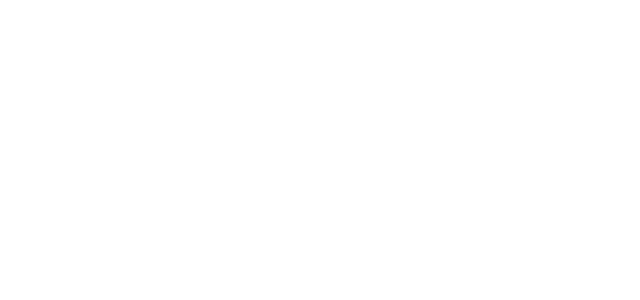
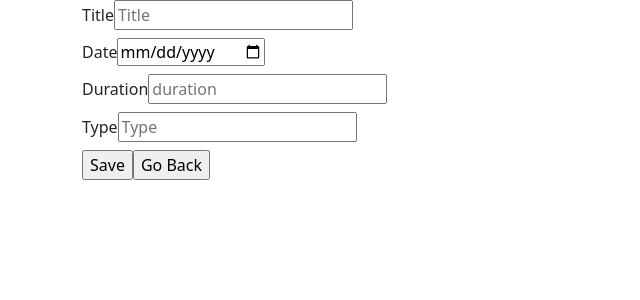
Before and after one commit to bmnazmussakib/client-task-manager, a React (Create React App) app: page /addTask in a window 1280 px wide. Before the commit this address had no page. Shown: the top 300 px of the page, without its empty margins (0-640 px from the left). Built offline with nearby package versions, Linux system fonts and the light colour scheme.

Commit message:
Data Create Read and Delete from UI done

```diff
--- a/src/App.js
+++ b/src/App.js
@@ -3,6 +3,8 @@ import { ToastContainer, toast } from 'react-toastify';
 import 'react-toastify/dist/ReactToastify.css';
 import { BrowserRouter, Routes, Route } from "react-router-dom";
 import Home from './Component/Home/Home';
+import AddEditTask from './Component/AddEditTask/AddEditTask';
+import UpdateTask from './Component/UpdtaeTask/UpdateTask';
 
 function App() {
   return (
@@ -10,6 +12,8 @@ function App() {
       <ToastContainer />
       <Routes>
         <Route path="/" element={<Home />} />
+        <Route path="/addTask" element={<AddEditTask/>} />
+        <Route path="/update/:id" element={<AddEditTask/>} />
       </Routes>
     </BrowserRouter>
   );
--- /dev/null
+++ b/src/Component/AddEditTask/AddEditTask.js
@@ -0,0 +1,84 @@
+import axios from 'axios';
+import React, { useState } from 'react';
+import { Container } from 'react-bootstrap';
+import { Link, useNavigate } from 'react-router-dom';
+import { toast } from 'react-toastify';
+
+
+const initialState = {
+    title: '',
+    date: '',
+    duration: '',
+    type: ''
+
+};
+
+
+const AddEditTask = () => {
+
+    const [state, setState] = useState(initialState);
+
+    const { title, date, duration, type } = state;
+
+    const navigate = useNavigate();
+
+    const handleSubmit = (e) => {
+        e.preventDefault();
+        if (!title || !date || !duration || !type) {
+            toast.error("Please provide the value of input")
+        } else {
+            axios.post('http://localhost:8080/postTask', {
+                title,
+                date,
+                duration,
+                type
+            })
+                .then(() => {
+                    setState({ title: "", date: "", duration: "", type: "" })
+                })
+                .catch((err) => { toast.error(err.response.data) });
+            toast.success("Task added successfully");
+            setTimeout(() => navigate('/'), 500)
+        }
+    }
+
+
+    const handleChange = (e) => {
+        const { name, value } = e.target;
+        setState({...state, [name]: value})
+    }
+
+
+    return (
+        <div>
+            <Container>
+                <form action="" className='m-auto' onSubmit={handleSubmit}>
+                    <div className="mb-2">
+                        <label htmlFor="title">Title</label>
+                        <input type="text" id="title" name="title" placeholder="Title" value={title} onChange={handleChange} />
+                    </div>
+                    <div className="mb-2">
+                        <label htmlFor="title">Date</label>
+                        <input type="date" id="date" name="date" onChange={handleChange} />
+                    </div>
+                    <div className="mb-2">
+                        <label htmlFor="title">Duration</label>
+                        <input type="number" id="duration" name="duration" placeholder="duration" value={duration} onChange={handleChange} />
+                    </div>
+                    <div className="mb-2">
+                        <label htmlFor="title">Type</label>
+                        <input type="text" id="type" name="type" placeholder="Type" value={type} onChange={handleChange} />
+                    </div>
+
+                    <input type="submit" value="Save" />
+                    <Link to="/">
+                        <input type="button" value="Go Back" />
+                    </Link>
+                </form>
+
+            </Container>
+        </div>
+    );
+};
+
+export default AddEditTask;
--- a/src/Component/Home/Home.js
+++ b/src/Component/Home/Home.js
@@ -2,6 +2,7 @@ import axios from 'axios';
 import React, { useEffect, useState } from 'react';
 import { Container, Button } from 'react-bootstrap';
 import { Link } from 'react-router-dom';
+import { toast } from 'react-toastify';
 
 const Home = () => {
     const [data, setData] = useState([]);
@@ -16,9 +17,20 @@ const Home = () => {
     }, [])
 
 
+    const handleDelete = (id) => {
+        if (window.confirm('Are you sure you want to delete this task?')) {
+            axios.delete(`http://localhost:8080/delete/${id}`);
+            toast.success("Task Deleted successfully");
+            setTimeout(() => loadData(), 500);
+        }
+    }
+
     return (
         <div>
             <Container>
+                <Link to="/addTask">
+                    <button className="btn btn-info text-white">Add New Task</button>
+                </Link>
                 <table className="table table-hover">
                     <thead>
                         <tr className="" >
@@ -46,7 +58,7 @@ const Home = () => {
                                                 <Button className="btn btn-warning">Update</Button>
                                             </Link>
 
-                                            <Button className="btn btn-danger">Delete</Button>
+                                            <Button className="btn btn-danger" onClick={() => handleDelete(task.id)}>Delete</Button>
                                         </td>
                                     </tr>
                                 )
--- /dev/null
+++ b/src/Component/UpdtaeTask/UpdateTask.js
@@ -0,0 +1,38 @@
+import React from 'react';
+import { Container } from 'react-bootstrap';
+
+const UpdateTask = () => {
+    return (
+        <div>
+            <h1>Edit Data</h1>
+            {/* <Container>
+                <form action="" className='m-auto' onSubmit={handleSubmit}>
+                    <div className="mb-2">
+                        <label htmlFor="title">Title</label>
+                        <input type="text" id="title" name="title" placeholder="Title" value={title} onChange={handleChange} />
+                    </div>
+                    <div className="mb-2">
+                        <label htmlFor="title">Date</label>
+                        <input type="date" id="date" name="date" onChange={handleChange} />
+                    </div>
+                    <div className="mb-2">
+                        <label htmlFor="title">Duration</label>
+                        <input type="number" id="duration" name="duration" placeholder="duration" value={duration} onChange={handleChange} />
+                    </div>
+                    <div className="mb-2">
+                        <label htmlFor="title">Type</label>
+                        <input type="text" id="type" name="type" placeholder="Type" value={type} onChange={handleChange} />
+                    </div>
+
+                    <input type="submit" value="Save" />
+                    <Link to="/">
+                        <input type="button" value="Go Back" />
+                    </Link>
+                </form>
+
+            </Container> */}
+        </div>
+    );
+};
+
+export default UpdateTask;
```
